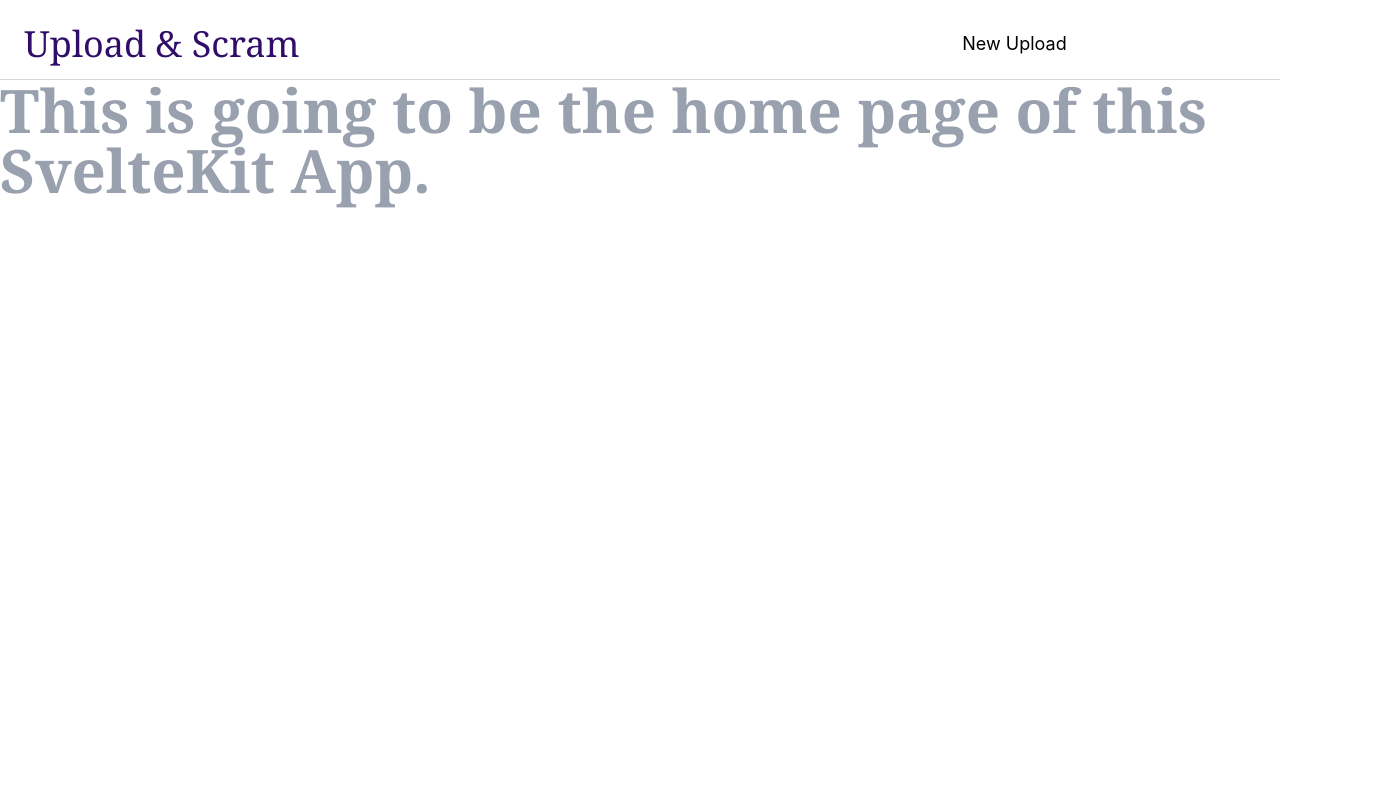
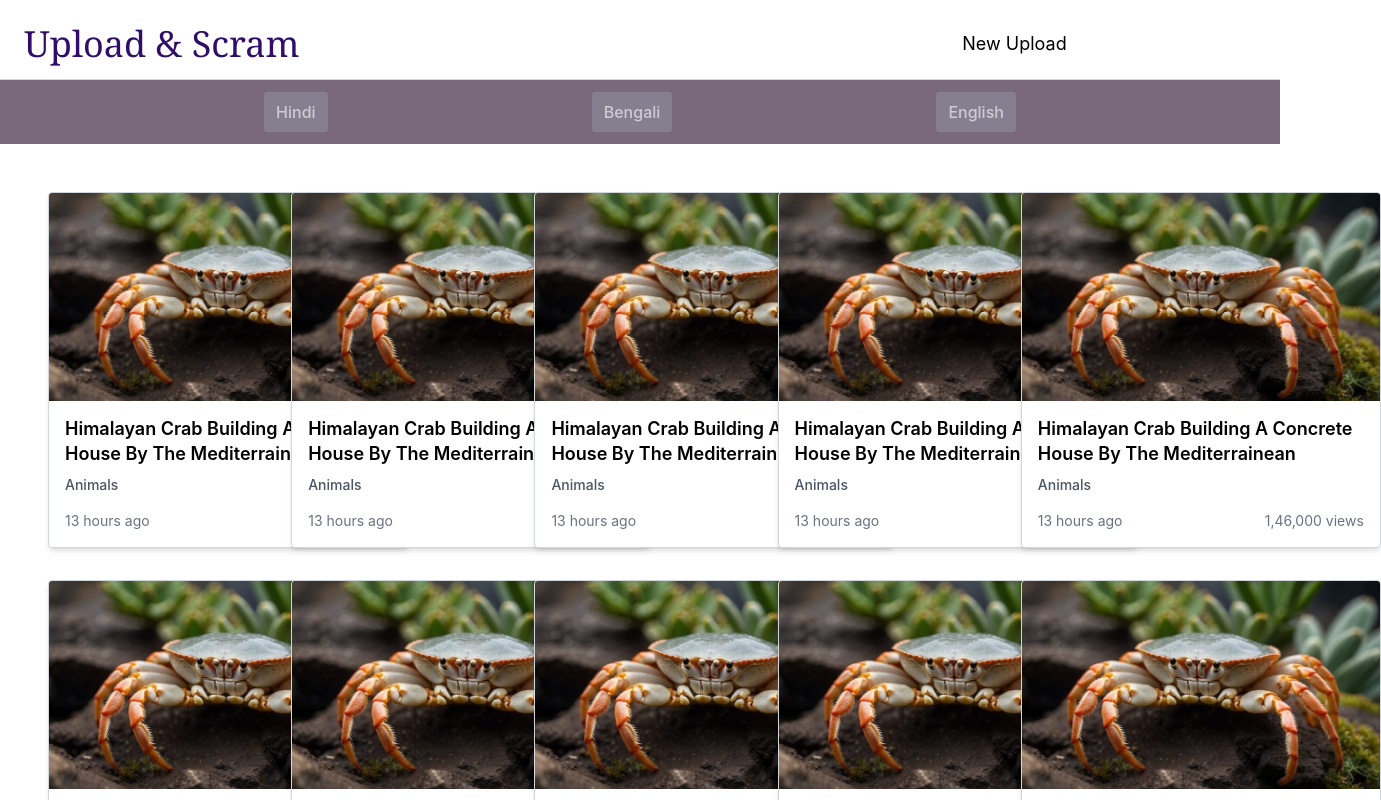
Before and after one commit to swagatobhaskar/video-platform, a SvelteKit app in the folder video-ui/: page / in a window 1280 px wide. Shown: the top 800 px of the page, 1381 px wide, since content can reach past the window. Built offline with nearby package versions, Linux system fonts and the light colour scheme.

Commit message:
WIP: home page

```diff
--- a/video-ui/src/routes/+page.svelte
+++ b/video-ui/src/routes/+page.svelte
@@ -1 +1,35 @@
-<h1 class="font-extrabold text-6xl font-serif text-gray-400">This is going to be the home page of this SvelteKit App.</h1>
+<script lang="ts">
+    import VideoCard from "$lib/components/ui/VideoCard.svelte";
+</script>
+
+<!-- Categories Buttons -->
+<section id="category-buttons" class="w-full h-16 py-4 flex flex-row items-center justify-evenly bg-mauve-500 text-white/60 font-medium">
+    <p class="py-2 px-3 bg-gray-400/40 rounded-sm">Hindi</p>
+    <p class="py-2 px-3 bg-gray-400/40 rounded-sm">Bengali</p>
+    <p class="py-2 px-3 bg-gray-400/40 rounded-sm">English</p>
+</section>
+
+<section id="video-list" class="p-12 grid grid-cols-5 gap-8">
+    <VideoCard />
+    <VideoCard />
+    <VideoCard />
+    <VideoCard />
+    <VideoCard />
+    <VideoCard />
+    <VideoCard />
+    <VideoCard />
+    <VideoCard />
+    <VideoCard />
+    <VideoCard />
+    <VideoCard />
+    <VideoCard />
+    <VideoCard />
+    <VideoCard />
+    <VideoCard />
+    <VideoCard />
+    <VideoCard />
+    <VideoCard />
+    <VideoCard />
+    <VideoCard />
+    <VideoCard />
+</section>
```
